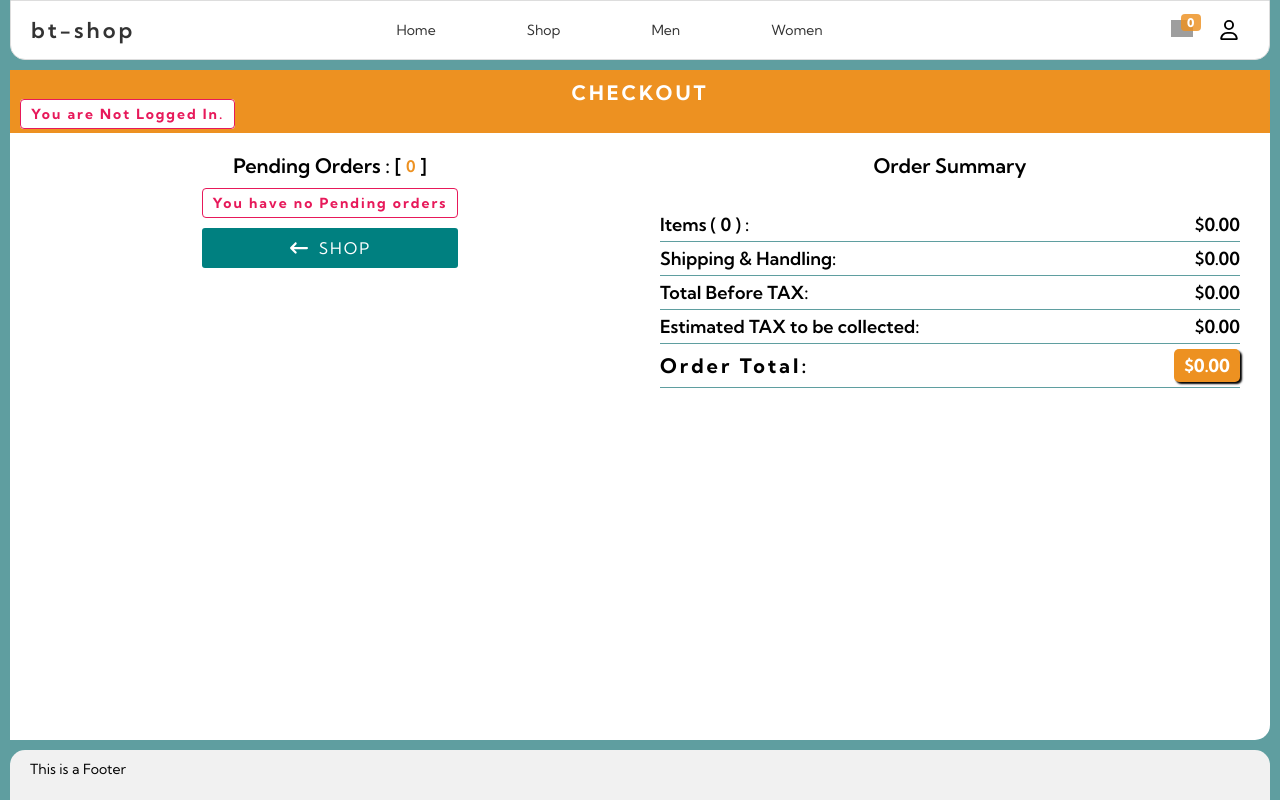
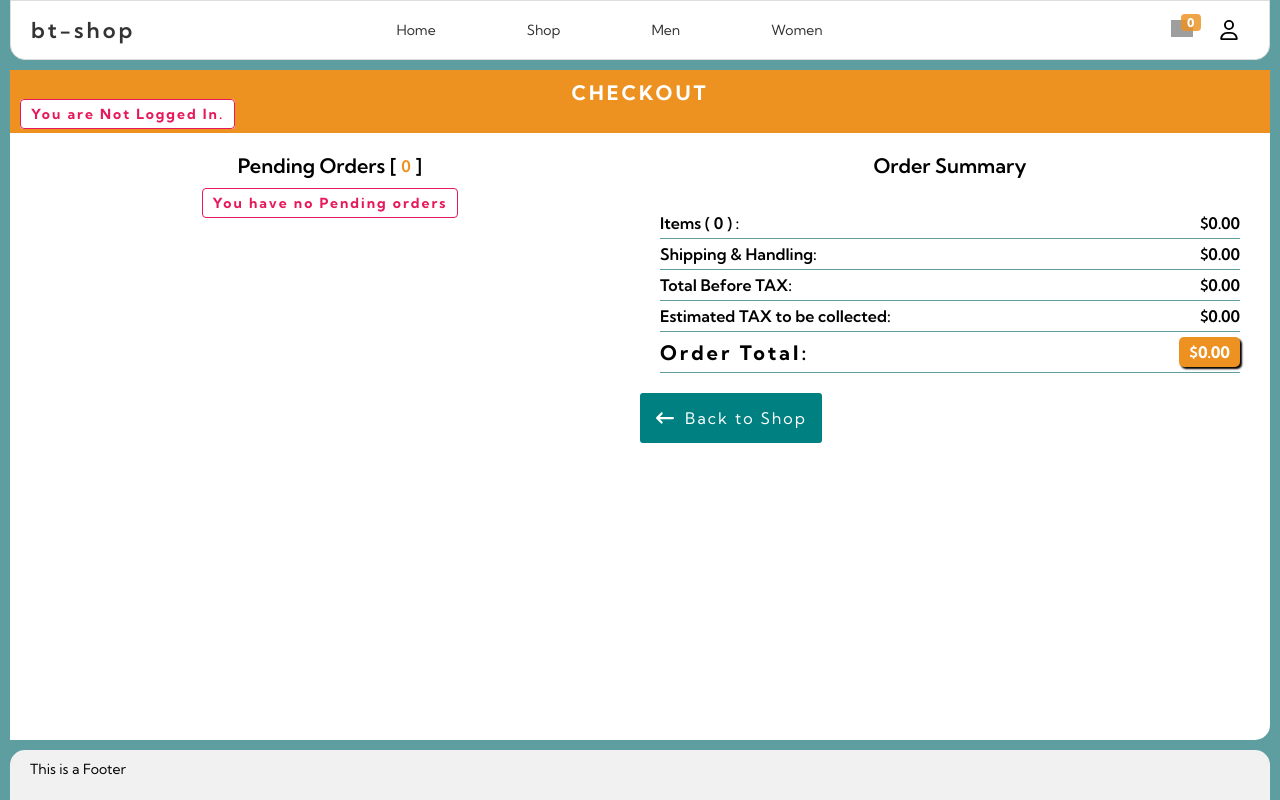
Before and after one commit to binzam/bt-shop_ecommerce-website, a React (Vite) app in the folder frontend/: page /checkout in a window 1280 px wide. Built offline with nearby package versions, Linux system fonts and the light colour scheme; no server answers; grey boxes are pictures that could not be loaded; a web font is replaced by a local one.

Commit message:
refactor handle function into contexts

```diff
--- a/frontend/src/components/Header/Cart/Cart.jsx
+++ b/frontend/src/components/Header/Cart/Cart.jsx
@@ -6,8 +6,8 @@ import { Link } from 'react-router-dom';
 import './Cart.css';
 import CartItems from './CartItems.jsx';
 
-const Cart = ({ handleCloseCart }) => {
-  const { cartItems } = useContext(CartContext);
+const Cart = () => {
+  const { cartItems, handleCloseCart } = useContext(CartContext);
 
   return (
     <div className="cart">
--- a/frontend/src/components/Header/Header.jsx
+++ b/frontend/src/components/Header/Header.jsx
@@ -1,39 +1,23 @@
-import { useState } from 'react';
+import { useContext } from 'react';
 import { useAuthContext } from '../../hooks/useAuthContext';
 import './Header.css';
 import UserOptions from '../Register-Login-Profile/UserOptions';
 import Navbar from './Navbar';
 import Cart from './Cart/Cart';
+import { CartContext } from '../../contexts/CartContext';
 const Header = () => {
   const { user } = useAuthContext();
-
-  const [showUserOptions, setShowUserOptions] = useState(false);
-  const [showCart, setShowCart] = useState(false);
-
-  function handleOpenUserOptions() {
-    setShowUserOptions(true);
-    setShowCart(false);
-  }
-  function toggleCart() {
-    setShowCart(!showCart);
-  }
-  function handleCloseCart() {
-    setShowCart(false);
-  }
-  const handleCloseModals = () => {
-    setShowUserOptions(false);
-  };
-
+  const { showUserOptions, showCart, handleCloseModals } = useContext(CartContext);
   return (
     <header>
       <a href="/" className="logo">
         <span className="logo_text">bt-shop</span>
         {user && <span className="username">{user.username}</span>}
       </a>
-      <Navbar openUserOptions={handleOpenUserOptions} toggleCart={toggleCart} />
+      <Navbar />
 
       {showUserOptions && <UserOptions handleClose={handleCloseModals} />}
-      {showCart && <Cart handleCloseCart={handleCloseCart} />}
+      {showCart && <Cart />}
     </header>
   );
 };
--- a/frontend/src/components/Header/Navbar.jsx
+++ b/frontend/src/components/Header/Navbar.jsx
@@ -5,8 +5,9 @@ import UserIcon from '../../assets/avatar.svg';
 import { useContext } from 'react';
 import { CartContext } from '../../contexts/CartContext.jsx';
 
-const Navbar = ({ openUserOptions, toggleCart }) => {
-  const { cartItems } = useContext(CartContext);
+const Navbar = () => {
+  const { cartItems, toggleCart, handleOpenUserOptions } =
+    useContext(CartContext);
   return (
     <nav className="navigation">
       <ul className="nav_links">
@@ -43,7 +44,7 @@ const Navbar = ({ openUserOptions, toggleCart }) => {
         </li>
         <li>
           <div
-            onClick={openUserOptions}
+            onClick={handleOpenUserOptions}
             className="user_profile_icon"
             title="User"
           >
--- a/frontend/src/components/Register-Login-Profile/UserOptions.jsx
+++ b/frontend/src/components/Register-Login-Profile/UserOptions.jsx
@@ -2,9 +2,9 @@
 import { useAuthContext } from '../../hooks/useAuthContext';
 import UserProfile from './UserProfile';
 import './UserOptions.css';
-import { useState } from 'react';
 import RegisterForm from './RegisterForm';
 import LoginForm from './LoginForm';
+import { useState } from 'react';
 
 const UserOptions = ({ handleClose }) => {
   const { user } = useAuthContext();
--- a/frontend/src/contexts/CartContext.jsx
+++ b/frontend/src/contexts/CartContext.jsx
@@ -5,6 +5,23 @@ const CartContext = createContext();
 
 const CartContextProvider = ({ children }) => {
   const [cartItems, setCartItems] = useState([]);
+
+  const [showUserOptions, setShowUserOptions] = useState(false);
+  const [showCart, setShowCart] = useState(false);
+
+  function handleOpenUserOptions() {
+    setShowUserOptions(true);
+    setShowCart(false);
+  }
+  function toggleCart() {
+    setShowCart(!showCart);
+  }
+  function handleCloseCart() {
+    setShowCart(false);
+  }
+  const handleCloseModals = () => {
+    setShowUserOptions(false);
+  };
 
   useEffect(() => {
     const storedCart = localStorage.getItem('cart');
@@ -40,7 +57,19 @@ const CartContextProvider = ({ children }) => {
   };
 
   return (
-    <CartContext.Provider value={{ cartItems, addToCart, removeFromCart }}>
+    <CartContext.Provider
+      value={{
+        showUserOptions,
+        showCart,
+        handleOpenUserOptions,
+        toggleCart,
+        handleCloseCart,
+        handleCloseModals,
+        cartItems,
+        addToCart,
+        removeFromCart,
+      }}
+    >
       {children}
     </CartContext.Provider>
   );
--- a/frontend/src/pages/CheckoutPage/CheckoutPage.css
+++ b/frontend/src/pages/CheckoutPage/CheckoutPage.css
@@ -55,11 +55,6 @@
   flex-direction: column;
   align-items: center;
 }
-.no_orders_wrapper{
-  display: flex;
-  flex-direction: column;
-  gap: 10px;
-}
 .pending_orders_count {
   display: flex;
   align-items: center;
@@ -103,7 +98,7 @@
 .left,
 .right {
   color: #000000;
-  font-size: 18px;
+  font-size: 16px;
   font-weight: 600;
 }
 .left.total {
@@ -120,7 +115,7 @@
   box-shadow: 2px 2px 2px black;
 }
 .shop_link {
-  padding: 10px 20px;
+  padding: 15px;
   border: none;
   background-color: teal;
   color: white;
@@ -132,6 +127,27 @@
   font-size: 16px;
   gap: 10px;
 }
-.shop_link:hover{
+.shop_link:hover {
   background-color: #ed9121;
 }
+.checkout_option_btns {
+  width: 100%;
+  display: flex;
+  align-items: center;
+  justify-content: space-between;
+}
+.checkout_login_btn {
+  padding: 15px;
+  text-align: center;
+  color: white;
+  font-size: 16px;
+  font-weight: 700;
+  border-radius: 5px;
+  background-color: rgb(99, 95, 160);
+  border: 1px solid transparent;
+  transition: all 0.2s ease;
+}
+.checkout_login_btn:hover {
+  background-color: #333;
+  border: 1px solid #ed9121;
+}
--- a/frontend/src/pages/CheckoutPage/CheckoutPage.jsx
+++ b/frontend/src/pages/CheckoutPage/CheckoutPage.jsx
@@ -8,7 +8,8 @@ import { Link } from 'react-router-dom';
 
 const CheckoutPage = () => {
   const { user } = useAuthContext();
-  const { cartItems } = useContext(CartContext);
+  const { cartItems, handleOpenUserOptions } = useContext(CartContext);
+
   const calculateTotal = () => {
     let total = 0;
     cartItems.forEach((item) => {
@@ -31,20 +32,14 @@ const CheckoutPage = () => {
       <div className="orders_content">
         <div className="orders">
           <span className="pending_orders_count">
-            Pending Orders : [<span>{cartItems.length}</span>]
+            Pending Orders  [<span>{cartItems.length}</span>]
           </span>
           {cartItems.length > 0 ? (
             <div className="pending_orders">
               <CartItems />
             </div>
           ) : (
-            <div className="no_orders_wrapper">
-              <p className="no_orders">You have no Pending orders</p>
-              <Link className="shop_link" to="/products">
-                <img src={Arrow} alt="Shop link" />
-                SHOP
-              </Link>
-            </div>
+            <p className="no_orders">You have no Pending orders</p>
           )}
         </div>
         <div className="order_summary">
@@ -73,6 +68,20 @@ const CheckoutPage = () => {
               <p className="right order_total">${calculateTotal()}</p>
             </div>
           </div>
+          <div className="checkout_option_btns">
+            <Link className="shop_link" to="/products">
+              <img src={Arrow} alt="Shop link" />
+              Back to Shop
+            </Link>
+            {!user && cartItems.length > 0 && (
+              <button
+                onClick={handleOpenUserOptions}
+                className="checkout_login_btn"
+              >
+                Login to Continue
+              </button>
+            )}
+          </div>
         </div>
       </div>
     </div>
```
